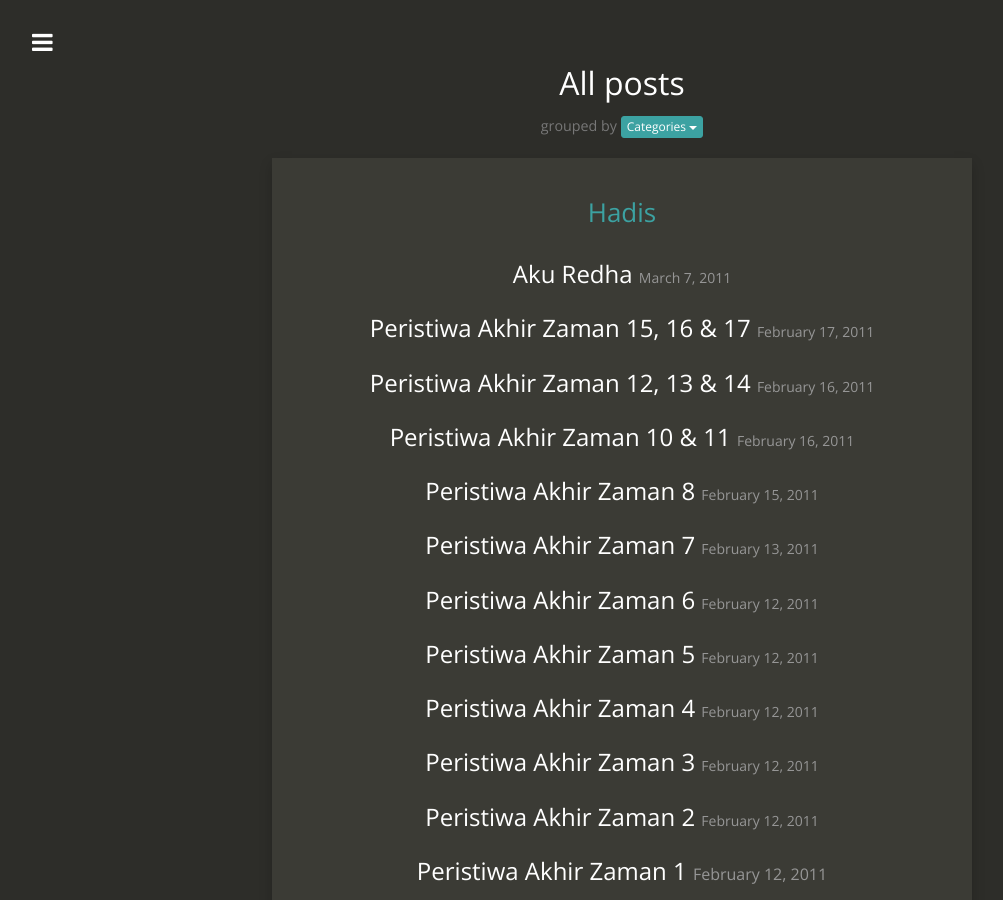
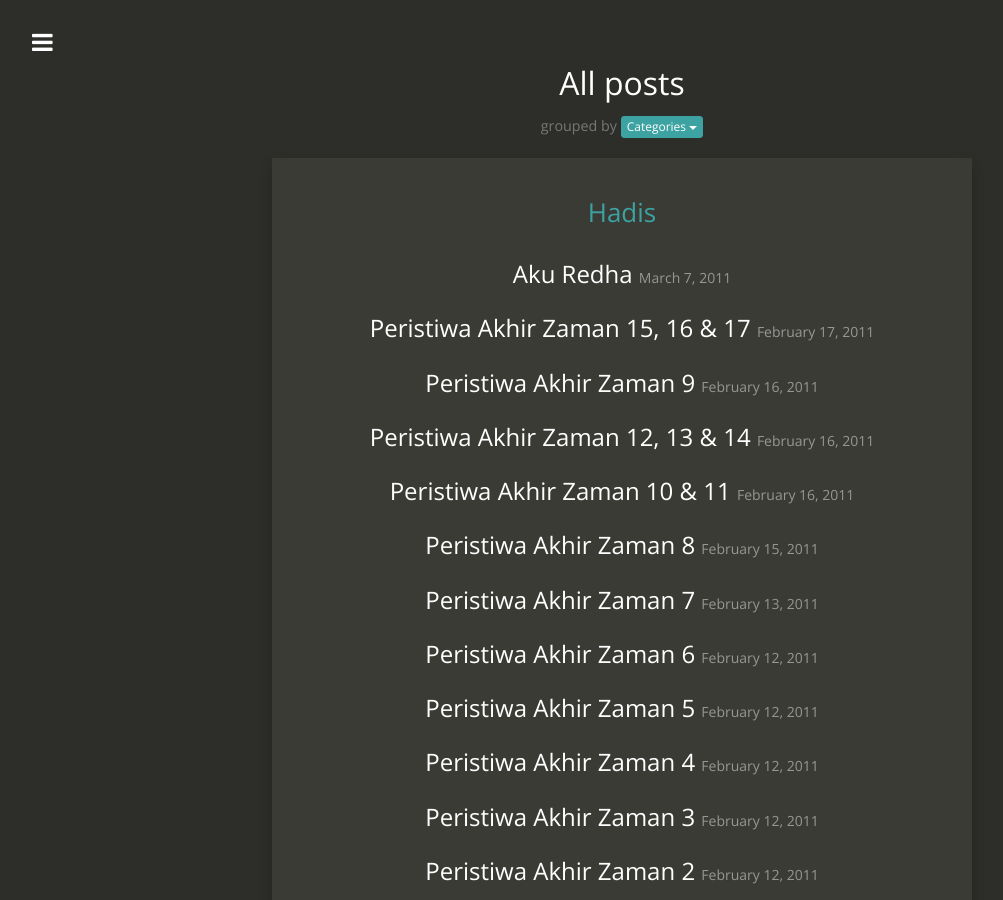
Before and after one commit to kedamaian/swsyafiq, a Jekyll site: the page built from posts-by-categories.html, in a window 1280 px wide and 900 px high. Shown: the whole window, without its empty margins (18-1021 px from the left). Built offline with Jekyll 4.4.1, drawn with Linux system fonts in a browser that asks for light colours; nearby versions of some CDN libraries.

Commit message:
Updated 2011-02-16-peristiwa-akhir-zaman-9.md

```diff
--- a/_posts/2011-02-16-peristiwa-akhir-zaman-9.md
+++ b/_posts/2011-02-16-peristiwa-akhir-zaman-9.md
@@ -1 +1,15 @@
-Dari Muadz bin Jabal r.a : Rasulullah saw bersabda, “Ambillah pemberian itu selama ia masih sebagai pemberian. Tetapi apabila ia telah menjadi rasuah dalam pandangan agama, maka kamu jangan mengambilnya. Namun kenyataannya kamu tidak akan dapat meninggalkan rasuah itu kerana kamu takut (menjadi) fakir dan kamu sangat berhajat untuk mengambilnya. (Riwayat At-Thabrani dan Abu Nuaim) Penjelasan dan Pengajaran : a. Di akhir zaman, rasuah akan menjadi-jadi. Wang menjadi kuasa untuk membeli pangkat atau jawatan dalam sesuatu organisasi atau pertubuhan; dan pelbagai lagi punca kepada rasuah. b. Punca kepada rasuah adalah kerana penyakit ‘wahan’. c. Akhir zaman, manusia tidak peduli lagi yang mana halal atau haram. Apa yang penting bagi mereka, hajat hawa nafsu mereka terlaksana.
+---
+layout: post
+published: true
+author: tehnoblequran
+title: Peristiwa Akhir Zaman 9
+categories:
+  - Hadis
+---
+Dari Muadz bin Jabal r.a: Rasulullah saw bersabda, “Ambillah pemberian itu selama ia masih sebagai pemberian. Tetapi apabila ia telah menjadi rasuah dalam pandangan agama, maka kamu jangan mengambilnya. Namun kenyataannya kamu tidak akan dapat meninggalkan rasuah itu kerana kamu takut (menjadi) fakir dan kamu sangat berhajat untuk mengambilnya. (Riwayat At-Thabrani dan Abu Nuaim)
+
+Penjelasan dan Pengajaran:
+
+1. Di akhir zaman, rasuah akan menjadi-jadi. Wang menjadi kuasa untuk membeli pangkat atau jawatan dalam sesuatu organisasi atau pertubuhan; dan pelbagai lagi punca kepada rasuah.
+2. Punca kepada rasuah adalah kerana penyakit ‘wahan’.
+3. Akhir zaman, manusia tidak peduli lagi yang mana halal atau haram. Apa yang penting bagi mereka, hajat hawa nafsu mereka terlaksana.
```
